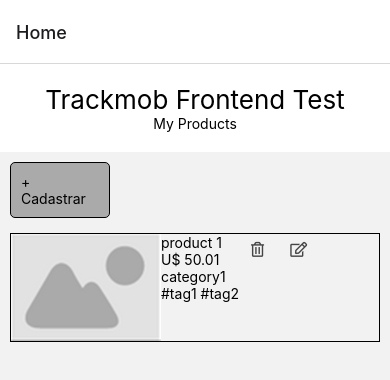
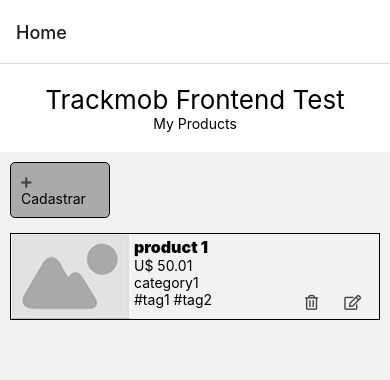
Before and after one commit to ttbs1/trackmob-frontend-test, a React Native app in the folder trackmobApp/: screen /Home in a window 390 px wide. Shown: the top 380 px of the page. Built offline with nearby package versions, Linux system fonts and the light colour scheme.

Commit message:
button update function created

```diff
--- a/trackmobApp/src/pages/Create/index.js
+++ b/trackmobApp/src/pages/Create/index.js
@@ -2,16 +2,18 @@ import React from 'react';
 import { View, Text, TextInput, StyleSheet, TouchableOpacity } from 'react-native';
 import { useRoute } from '@react-navigation/native';
 import { Picker } from '@react-native-picker/picker';
+import Icon from 'react-native-vector-icons/FontAwesome5';
 
 class Create extends React.Component {
 
     constructor(props) {
         super(props);
+        const { route } = this.props;
         this.state = {
-            name: "",
-            price: "",
-            category: "category1",
-            tags: []
+            name: route.params.product.name,
+            price: route.params.product.price,
+            category: route.params.product.category,
+            tags: route.params.product.tags.join(" ")
         }
     }
 
@@ -29,7 +31,7 @@ class Create extends React.Component {
                 <View style={styles.container}>
                     <TextInput style={styles.input} onChangeText={text => { this.setState({ name: text }) }} value={this.state.name} placeholder="Product name" />
 
-                    <View style={styles.input}>
+                    <View style={{ borderWidth: 1, marginBottom: 15 }}>
                         <Picker
                             selectedValue={this.state.category}
                             onValueChange={(itemValue) =>
@@ -48,6 +50,7 @@ class Create extends React.Component {
                         style={styles.btn}
                         onPress={() => {
                             route.params.callback({
+                                index: route.params.index,
                                 name: this.state.name,
                                 price: this.state.price,
                                 category: this.state.category,
@@ -55,7 +58,7 @@ class Create extends React.Component {
                             });
                             navigation.goBack(null);
                         }}>
-                        <Text>+ Salvar</Text>
+                        <Text><Icon name="plus" color="#454545" /> Salvar</Text>
                     </TouchableOpacity>
                 </View>
             </>
@@ -78,6 +81,7 @@ const styles = StyleSheet.create({
     },
     input: {
         borderWidth: 1,
+        paddingLeft: 18,
         marginBottom: 15
     },
     btn: {
--- a/trackmobApp/src/pages/Home/index.js
+++ b/trackmobApp/src/pages/Home/index.js
@@ -17,11 +17,18 @@ class Home extends React.Component {
         }
 
         this.handleDelete = this.handleDelete.bind(this);
+        this.handleUpdate = this.handleUpdate.bind(this);
         this.handleClick = this.handleClick.bind(this);
     }
 
     handleClick = product => {
         let products = this.state.products ? [...this.state.products, product] : new Array(product);
+        this.setState({ products });
+    };
+
+    handleUpdate = (product) => {
+        let products = [...this.state.products];
+        products[product.index] = product;
         this.setState({ products });
     };
 
@@ -45,9 +52,14 @@ class Home extends React.Component {
                     <TouchableOpacity
                         style={styles.btn}
                         onPress={() =>
-                            navigation.navigate('Create', { callback: this.handleClick })
+                            navigation.navigate('Create', { callback: this.handleClick, product: {
+                                name: "",
+                                price: "",
+                                category: "category1",
+                                tags: []
+                            } })
                         }>
-                        <Text>+ Cadastrar</Text>
+                        <Text><Icon name="plus" color="#454545" /> Cadastrar</Text>
                     </TouchableOpacity>
                     <View>
 
@@ -62,15 +74,15 @@ class Home extends React.Component {
                                                     source={require("./../../util/notitle.png")}
                                                 />
                                             </View>
-                                            <View>
-                                                <Text>{response.name}</Text>
+                                            <View style={{ paddingTop: 3, paddingLeft: 3 }}>
+                                                <Text style={{ fontWeight: '900', fontSize: 16 }} >{response.name}</Text>
                                                 <Text>{response.price}</Text>
                                                 <Text>{response.category}</Text>
                                                 <Text>{response.tags.map(x => { return ("#" + x + " ") })}</Text>
                                             </View>
-                                            <View style={{ flexDirection: 'row' }}>
+                                            <View style={{ flexDirection: 'row', alignItems: 'flex-end', justifyContent: 'flex-end', flex: 1 }}>
                                                 <Icon.Button onPress={() => this.handleDelete(i)} name="trash-alt" size={15} color="#454545" backgroundColor="none" />
-                                                <Icon.Button name="edit" size={15} color="#454545" backgroundColor="none" />
+                                                <Icon.Button onPress={() => navigation.navigate('Create', { callback: this.handleUpdate, product: response, index: i })} name="edit" size={15} color="#454545" backgroundColor="none" />
                                             </View>
                                         </View>
                                     )
```
Also changed, not shown: trackmobApp/src/util/notitle.png.
